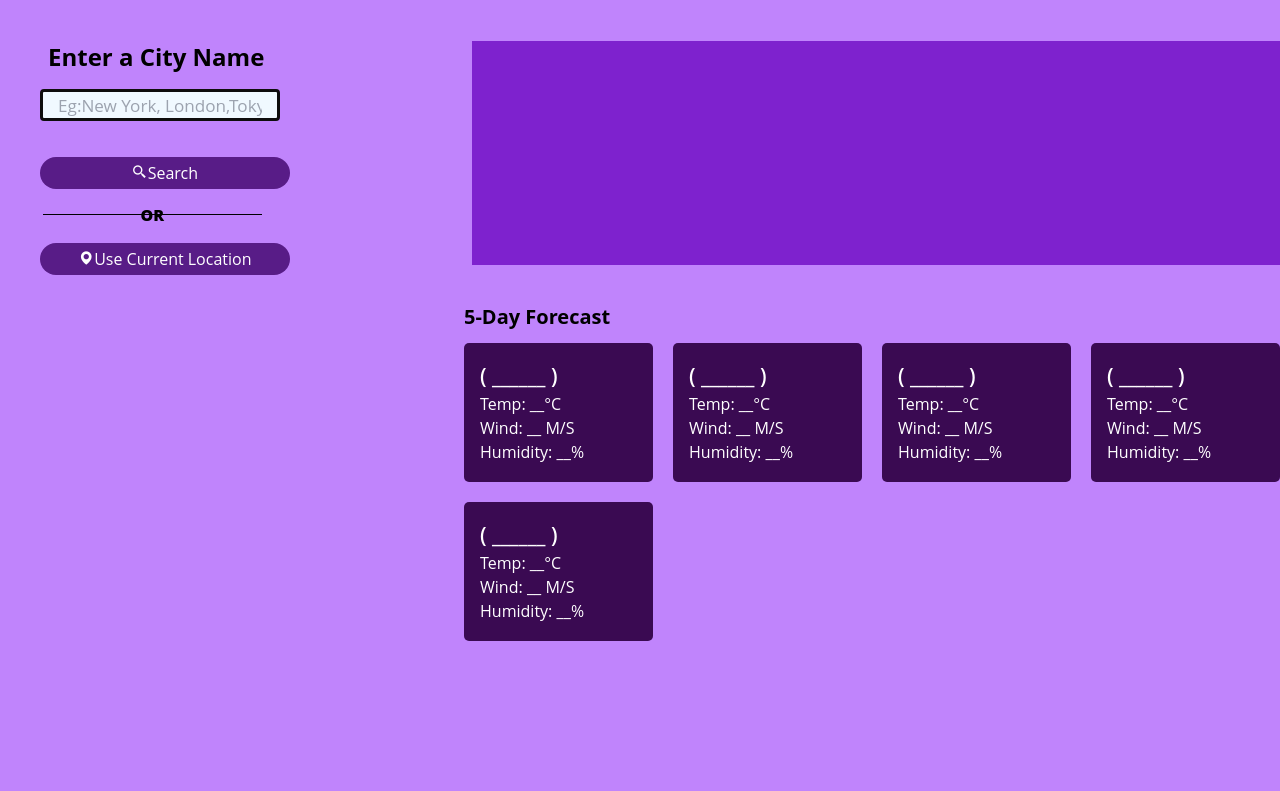
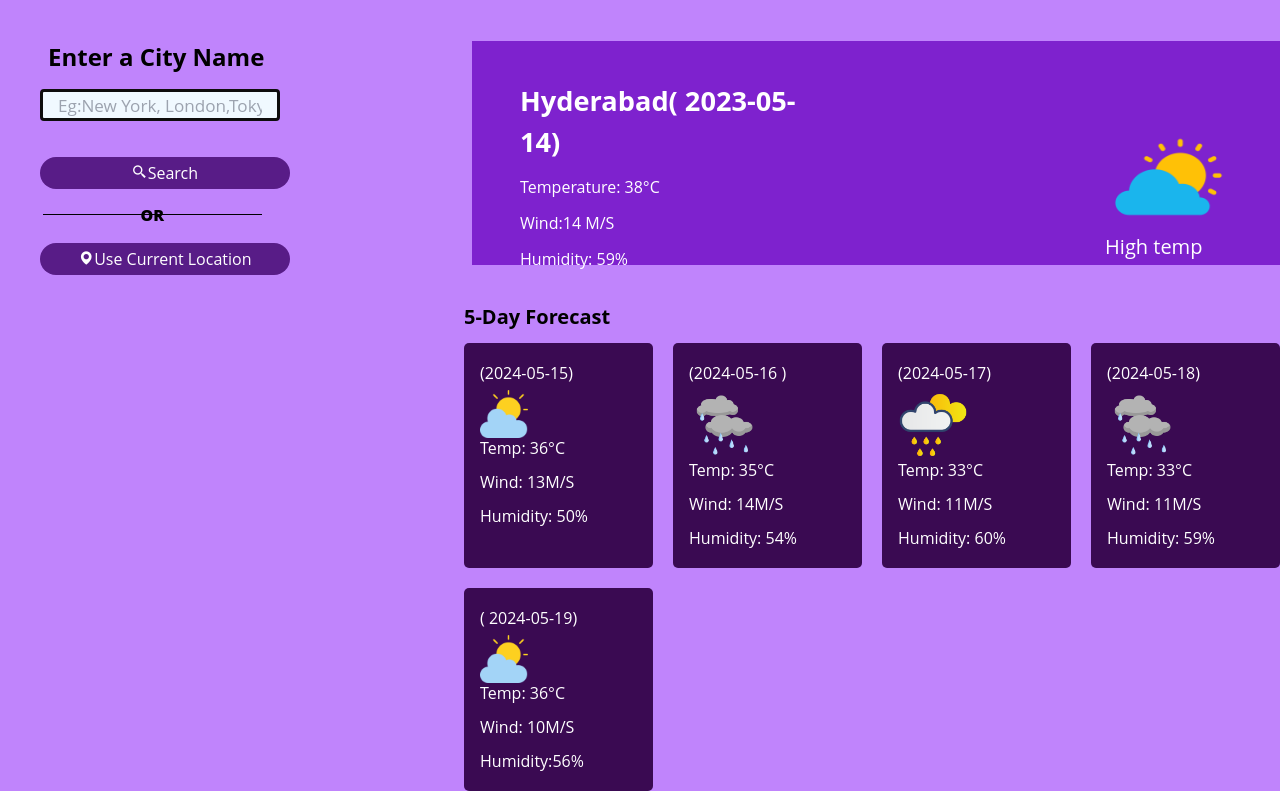
Before and after one commit to MamidalaMadhumitha/whether-assignment, a website: page src/index.html in a window 1280 px wide. Shown: the part 93-884 px from the top of the page. Before the commit the page ends 800 px from the top, so only its background shows below. Drawn offline with nearby package versions, Linux system fonts and the light colour scheme.

Commit message:
Adding the default images for webpage

```diff
--- a/src/index.html
+++ b/src/index.html
@@ -23,14 +23,14 @@
       <div class="weather-data bg-purple-700 py-5 p-7 w-4/5 h-56 mt-11 ml-40 text-white">
         <div class="current-weather flex">
           <div class="details ">
-            <!-- <h2 >_______ ( ______ )</h2>
-            <h6>Temperature: __°C</h6>
-            <h6>Wind: __ M/S</h6>
-            <h6>Humidity: __%</h6>
-          </div> -->
+            <h2>Hyderabad( 2023-05-14)</h2>
+            <h6>Temperature: 38°C</h6>
+            <h6>Wind:14 M/S</h6>
+            <h6>Humidity: 59%</h6>
+          </div>
           <div class="icon">
-            <img src="">
-            <h6></h6>
+            <img class=" h-28 w-32 mt-10" src="weather02-1024.webp">
+            <h5 class="text-xl">High temp</h5>
           </div>
         </div>
         </div>
@@ -39,34 +39,39 @@
       <h2 class="ml-64 mt-5 text-xl font-bold text-black">5-Day Forecast</h2>
       <ul class="weather-cards ml-64 mt-3">
          <li class="card">
-          <h3>( ______ )</h3>
-          <h6>Temp: __°C</h6>
-          <h6>Wind: __ M/S</h6>
-          <h6>Humidity: __%</h6>
+          <h3>(2024-05-15)</h3>
+          <img class="h-12" src="cloudy (1).png">
+          <h6>Temp: 36°C</h6>
+          <h6>Wind: 13M/S</h6>
+          <h6>Humidity: 50%</h6>
         </li>
         <li class="card">
-          <h3>( ______ )</h3>
-          <h6>Temp: __°C</h6>
-          <h6>Wind: __ M/S</h6>
-          <h6>Humidity: __%</h6>
+          <h3>(2024-05-16 )</h3>
+          <img src="rain.png">
+          <h6>Temp: 35°C</h6>
+          <h6>Wind: 14M/S</h6>
+          <h6>Humidity: 54%</h6>
         </li>
         <li class="card">
-          <h3>( ______ )</h3>
-          <h6>Temp: __°C</h6>
-          <h6>Wind: __ M/S</h6>
-          <h6>Humidity: __%</h6>
+          <h3>(2024-05-17)</h3>
+          <img src="clouds.png">
+          <h6>Temp: 33°C</h6>
+          <h6>Wind: 11M/S</h6>
+          <h6>Humidity: 60%</h6>
         </li>
         <li class="card">
-          <h3>( ______ )</h3>
-          <h6>Temp: __°C</h6>
-          <h6>Wind: __ M/S</h6>
-          <h6>Humidity: __%</h6>
+          <h3>(2024-05-18)</h3>
+          <img src="rain.png">
+          <h6>Temp: 33°C</h6>
+          <h6>Wind: 11M/S</h6>
+          <h6>Humidity: 59%</h6>
         </li>
         <li class="card">
-          <h3>( ______ )</h3>
-          <h6>Temp: __°C</h6>
-          <h6>Wind: __ M/S</h6>
-          <h6>Humidity: __%</h6>
+          <h3>( 2024-05-19)</h3>
+          <img class="h-12" src="cloudy (1).png">
+          <h6>Temp: 36°C</h6>
+          <h6>Wind: 10M/S</h6>
+          <h6>Humidity:56%</h6>
         </li>
       </ul>
     </div>
--- a/src/input.css
+++ b/src/input.css
@@ -2,9 +2,6 @@
 @tailwind components;
 @tailwind utilities;
 
-
-/* Import Google font - Open Sans */
-@import url('https://fonts.googleapis.com/css2?family=Open+Sans:wght@400;500;600;700&display=swap');
 * {
   margin: 0;
   padding: 0;
@@ -12,7 +9,7 @@
   font-family: 'Open Sans', sans-serif;
 }
 
-
+/* form */
 .weather-input input {
   height: 2rem;
   width:15rem;
@@ -23,7 +20,7 @@
   border-radius: 4px;
   border: 3px solid #0e0d0d;
 }
-
+/* seperator b/w buttons */
 .weather-input .separator {
   height: 1px;
   width: 70%;
@@ -34,33 +31,25 @@
   justify-content: center;
 }
 
-
+/* city Name header */
 .current-weather h2 {
   font-weight: 700;
   font-size: 1.7rem;
 }
+/* temp,wind,humidity */
 .weather-data h6 {
   margin-top: 12px;
   font-size: 1rem;
   font-weight: 500;
 }
+/* img & description */
 .current-weather .icon {
-  text-align: center;
   gap: 2px;
-}
-.current-weather .icon img {
-  max-width: 140px;
-  margin-left: 190%;
-  margin-bottom: 1px;
-}
-.current-weather .icon h6 {
-  margin-top: 1px;
-  font-size: 20px;
-  margin-left: 210%;
-
-
+  margin-left: 17rem;
+  margin-bottom: 2rem;
 }
 
+/* weather cards */
 .days-forecast .weather-cards {
   display: flex;
   gap: 20px;
@@ -73,15 +62,23 @@
   background: #3a0a52;
   border-radius: 5px;
 }
+/* dates for the cards */
 .weather-cards .card h3 {
-  font-size: 1.3rem;
-  font-weight: 600;
+  font-size: 1rem;
+  font-weight: 500;
 }
+
+/* temp,wind,humidity of cards */
+.weather-cards .card h6 {
+  margin-top: 10px;
+}
+/* weather cards img */
 .weather-cards .card img {
   max-width: 70px;
   margin: 5px 0 -12px 0;
 }
 
+/* media quieres for responsiveness */
 @media (max-width: 1400px) {
   .weather-data .current-weather {
     padding: 20px;
--- a/src/srcipt.js
+++ b/src/srcipt.js
@@ -19,7 +19,7 @@ const createWeatherCard = (cityName, weatherItem, index) => {
                 </div>
                 <div class="icon">
                     <img src="https://openweathermap.org/img/wn/${weatherItem.weather[0].icon}@4x.png" alt="weather-icon">
-                    <h6>${weatherItem.weather[0].description}</h6>
+                    <h5>${weatherItem.weather[0].description}</h5>
 
                 </div>`;
     } else {
@@ -88,6 +88,7 @@ const getUserCoordinates = () => {
     navigator.geolocation.getCurrentPosition(
         position => {
             const { latitude, longitude } = position.coords;
+
             // Getting city name from coordinates using  geocoding API
             const API_URL = `https://api.openweathermap.org/geo/1.0/reverse?lat=${latitude}&lon=${longitude}&limit=1&appid=${API_KEY}`;
             fetch(API_URL).then(response => response.json()).then(data => {
@@ -97,7 +98,8 @@ const getUserCoordinates = () => {
                 alert("An error occurred while fetching the city name!");
             });
         },
-        error => { // Show alert if user denied the location permission
+        // Showing alert if user denied the location permission
+        error => {
             if (error.code === error.permission_denied) {
                 alert("Geolocation request denied. Please reset location permission to grant access again.");
             } else {
@@ -109,68 +111,3 @@ const getUserCoordinates = () => {
 locationButton.addEventListener("click", getUserCoordinates);
 searchButton.addEventListener("click", getCityCoordinates);
 cityInput.addEventListener("keyup", e => e.key === "Enter" && getCityCoordinates());
-
-
-
-
-
-
-
-
-
-
-
-
-
-// const Container = document.querySelector('.container');
-
-
-// const Search = document.querySelector('#Search-button');
-// const wheatherBox = document.querySelector('.wheather-box');                                                                                    wheather-box');
-// const wheatherDetails = document.querySelector('.whether-details');
-
-// Search.addEventListener ('click',() => {
-//     const APIKey= 'ecce0115d3116d1b0e9a9e6c7f7a8846'
-//     const city = document.querySelector('.Search-button input').value;
-
-//     if(city == '')
-//         return;
-
-//     fetch('https://api.openweathermap.org/data/2.5/weather?q= ${city}&units=metric&appid=${API key}')
-//     .then(response => response.json()).then(json => {
-
-//         const image = document.querySelector('.wheather-box img');
-//         const temperature = document.querySelector('.wheather-box .temperature');
-//         const description = document.querySelector('.wheather-box .description');
-//         const humidity = document.querySelector('.wheather-details .humidity span');
-//         const wind = document.querySelector('.wheather-details .wind span');
-
-//         switch (json.wheather[0].main) {
-//             case 'clear':
-//                 image.src = 'img/clear.png';
-//                 break;
-
-//             case 'rain':
-//                 image.src = 'img/rain.png';
-//                 break;
-
-//             case 'Clouds':
-//                 image.src = 'img/cloud.png';
-//                 break;
-
-//             case 'Mist':
-//                 image.src = 'img/Mist.png';
-//                 break;
-
-//             case 'Haze':
-//                 image.src = 'img/Mist.png';
-//                 break;
-
-
-//             default:
-//               image .src="images/cloudy.webp"
-//         }
-
-//     });
-
-// });
```
Also changed, not shown: src/clouds.png (added), src/cloudy (1).png (added), src/output.css, src/rain.png (added), src/weather02-1024.webp (added), 1 other file.
